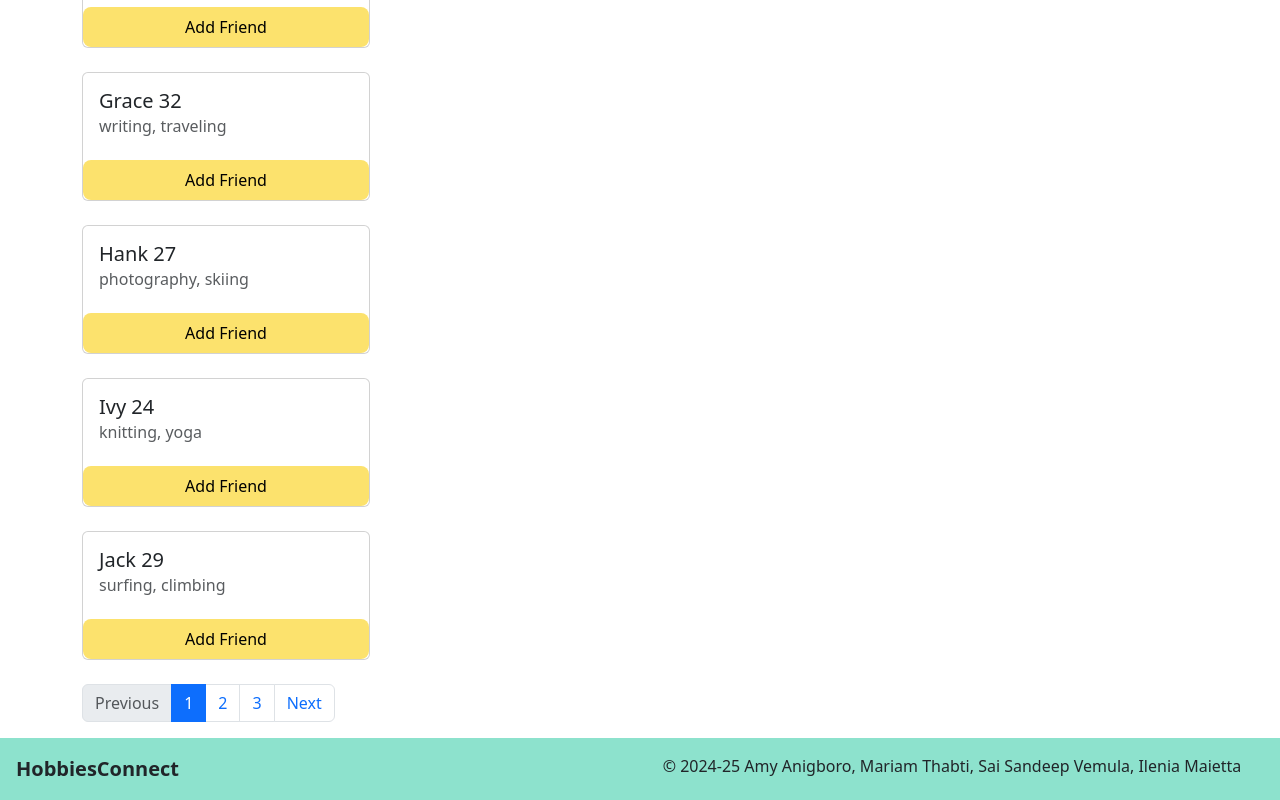
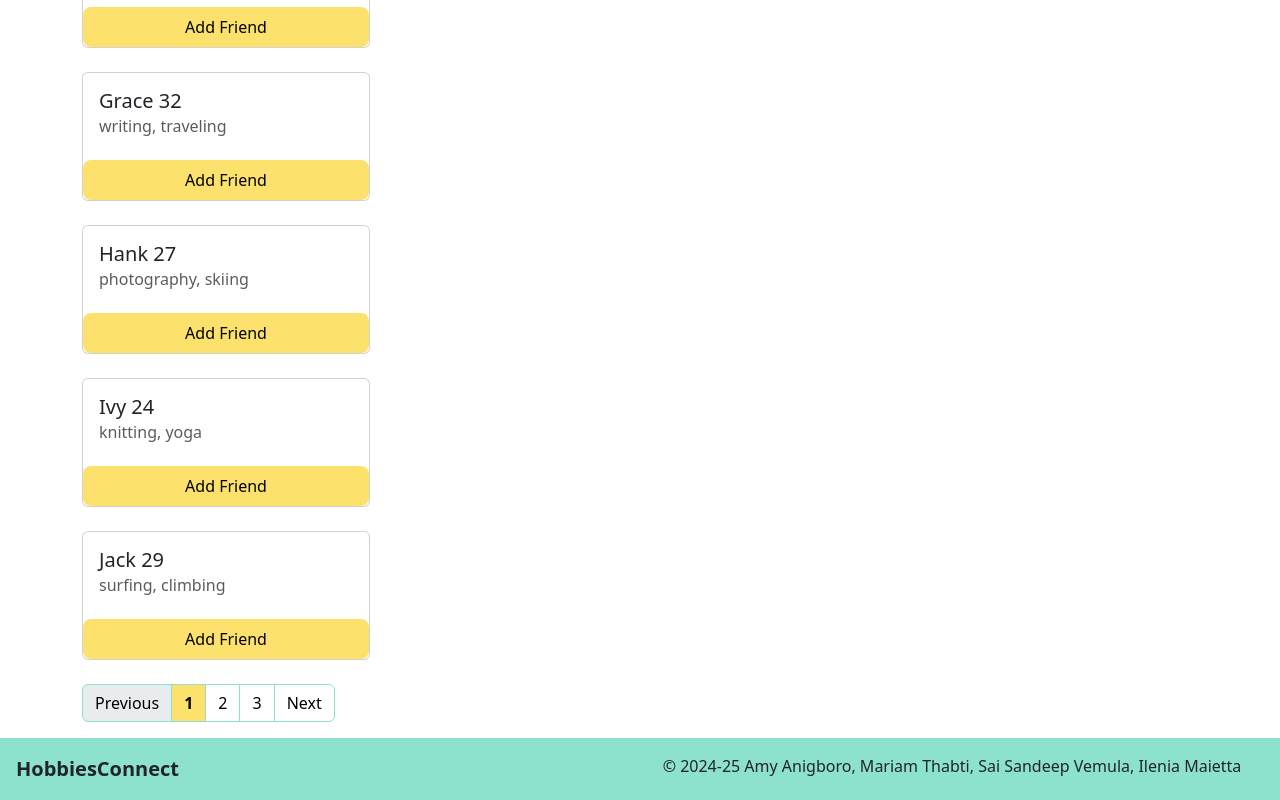
Before and after one commit to ileniadigital/HobbiesConnect, a Vue app in the folder frontend/: page /findfriends in a window 1280 px wide. Shown: the part 1067-1867 px from the top of the page. Built offline with nearby package versions, Linux system fonts and the light colour scheme; no server answers.

Commit message:
Styled pagination

```diff
--- a/frontend/src/components/Pagination.vue
+++ b/frontend/src/components/Pagination.vue
@@ -39,4 +39,20 @@ export default defineComponent({
 });
 </script>
 
-<style scoped></style>
+<style scoped>
+.pagination .page-item .page-link {
+    border: 0.0625rem solid #8DE2CD;
+    color: black;
+}
+
+.pagination .page-item.active .page-link {
+    background-color: #FCE26D;
+    border-color: #8DE2CD;
+    color: black;
+    font-weight: bold;
+}
+
+.pagination .page-item.disabled .page-link {
+    border-color: #8DE2CD;
+}
+</style>
```
